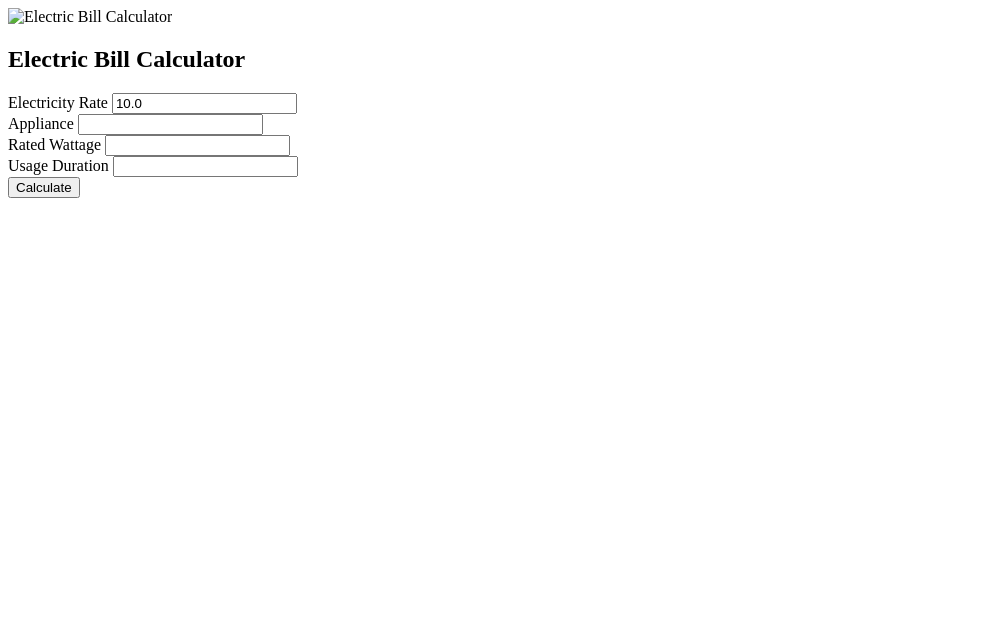
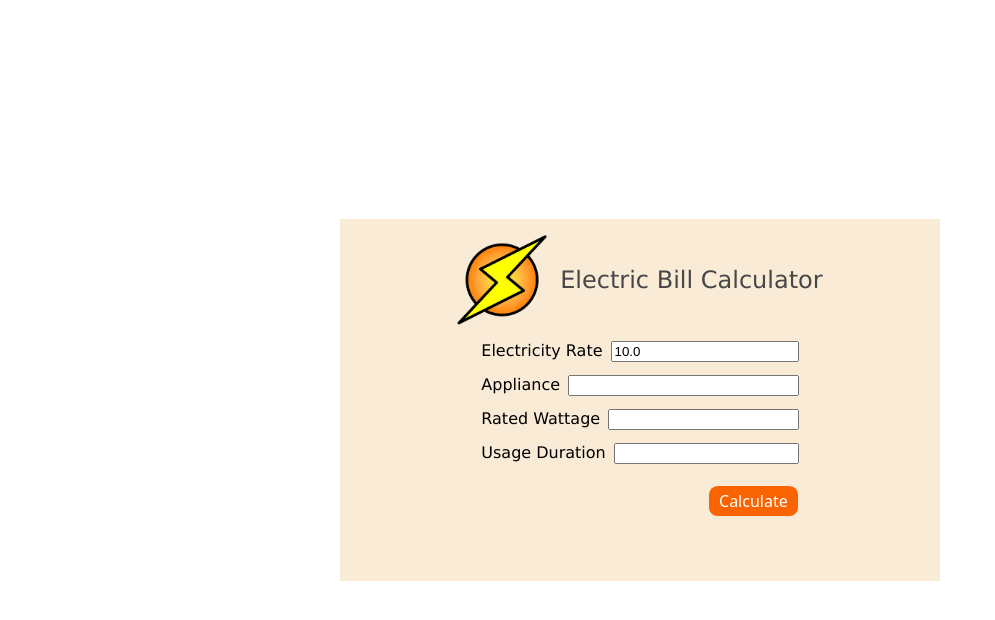
Before and after one commit to TianMeds/electricity-bill-calculator, a plain HTML site: page main.html in a window 1280 px wide. Shown: the whole page, without its empty margins (0-995 px from the left). Drawn offline with Linux system fonts and the light colour scheme; the site is published under a folder, as on GitHub Pages, so addresses that start at the root find nothing.

Commit message:
Update main.html

```diff
--- a/main.html
+++ b/main.html
@@ -6,12 +6,12 @@
         <title>Electricity Calculator</title>
         <meta name="description" content="">
         <meta name="viewport" content="width=device-width, initial-scale=1">
-        <link rel="stylesheet" href="/styles.css">
+        <link rel="stylesheet" href="./styles.css">
     </head>
     <body>
         <div class="parentContainer">
             <section class="header">
-                <img class="logoImg" src="/Images/lightning.png" alt="Electric Bill Calculator">
+                <img class="logoImg" src="./Images/lightning.png" alt="Electric Bill Calculator">
                 <h1 class="logoText">Electric Bill Calculator</h1>
             </section>
 
@@ -43,7 +43,7 @@
                 <section id="result" class="result"></section>
             </section>
         </div>
-        <script type="module" src="/script.js"></script>
+        <script type="module" src="./script.js"></script>
     </body>
 
 </html>
```
